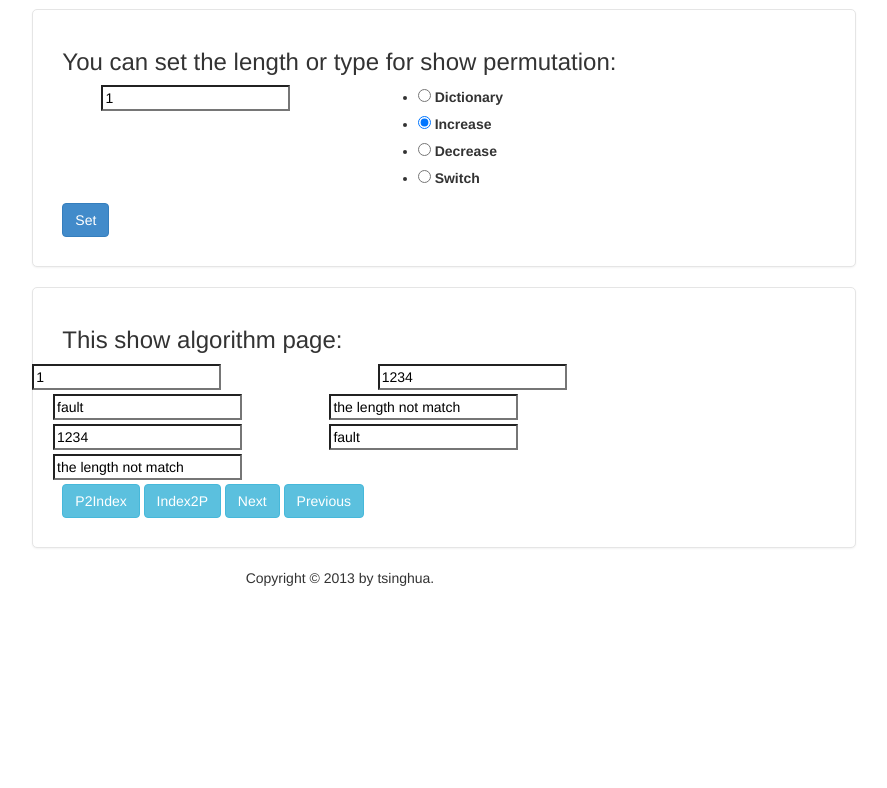
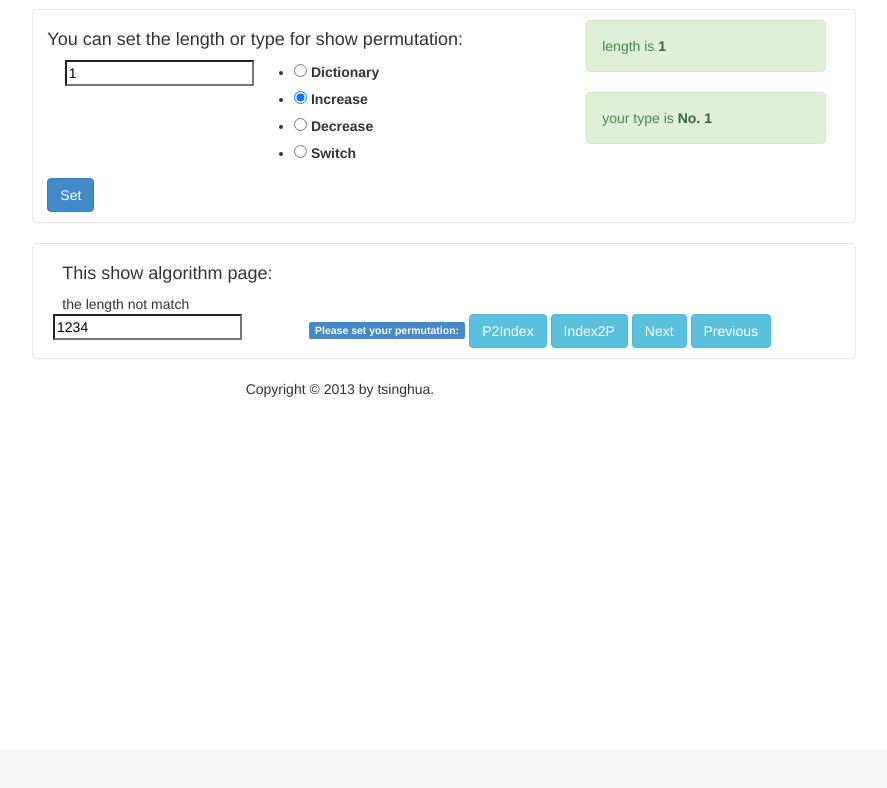
Before and after one commit to youyou0988/PShow, a Django app: page /show/ in a window 1280 px wide. Shown: the part 51-839 px from the top of the page, without its empty margins (196-1083 px from the left). After the commit the page ends 448 px from the top, so only its background shows below. Run offline with Django 3.2, Linux system fonts and the light colour scheme; a user stored in the database is signed in; tables that the repository leaves empty hold one stand-in row (values such as "Sample post"); some libraries are stand-ins or nearby versions.

Commit message:
fix bug and change show.html for better look,but not that good

```diff
--- a/show/views.py
+++ b/show/views.py
@@ -85,7 +85,7 @@ def action(request):
             current_p = current
             current_idx,current_i = index_p_(student.show, current)
 
-            piform = piForm(initial={'permutation':current_p, 'middle':current_idx,'index':current_i,'num':1,'oldpermutation':current_p,'oldmiddle':current_idx,'oldindex':current_index})
+            piform = piForm(initial={'permutation':current_p, 'middle':current_idx,'index':current_i,'num':1,'oldpermutation':current_p,'oldmiddle':current_idx,'oldindex':current_i})
     # for permutation_p
     elif request.method == 'POST' and 'permutation_p' in request.POST:
         piform = piForm(request.POST)
@@ -95,6 +95,6 @@ def action(request):
             current_idx,current_p = permutation_p_(student.show, index)
             current_i = index
 
-            piform = piForm(initial={'permutation':current_p, 'middle':current_idx,'index':current_i,'num':1,'oldpermutation':current_p,'oldmiddle':current_idx,'oldindex':current_index})
+            piform = piForm(initial={'permutation':current_p, 'middle':current_idx,'index':current_i,'num':1,'oldpermutation':current_p,'oldmiddle':current_idx,'oldindex':current_i})
 
     return render_to_response('show.html', RequestContext(request, locals()))
--- a/templates/show.html
+++ b/templates/show.html
@@ -1,8 +1,4 @@
-{% extends "base.html" %}
-
-{% block main %}
-{% load bootstrap %}
-{% load bootstrap_toolkit %}
+{% extends "base.html" %} {% block main %} {% load bootstrap %} {% load bootstrap_toolkit %}
 <style type="text/css">
 .form-signin {
 	background-color: #FFFFFF;
@@ -10,58 +6,55 @@
 	border-radius: 5px 5px 5px 5px;
 	box-shadow: 0 1px 2px rgba(0, 0, 0, 0.05);
 	margin: 0 auto 20px;
-    padding: 19px 29px 29px;
+	padding: 10px 29px 10px;
 }
 </style>
 <div class="form-signin">
-	<h3>You can set the length or type for show permutation:<br /></h3>
+	<div class="row">
+	<div class="col-md-8">
+	<h4>You can set the length or type for show permutation:</h4>
 		<form method="post" action="/show/">
 			{% csrf_token %}
 			<div class="row">
-		<div class="span4 offset1">
-		{{ form.length|bootstrap }}
-		</div>
-         <div class="span4">
-         {{ form.type|bootstrap }}
-		</div>
+				<div class="span4 offset1">{{ form.length|bootstrap }}</div>
+				<div class="span4">{{ form.type|bootstrap }}</div>
 			</div>
 
 			<button type="submit" class="btn btn-primary" value="Set">Set</button>
 		</form>
 	</div>
+
+	<div class="col-md-4">
+		<div class="alert alert-success">length is  <a class="alert-link">{{ student.show.length }}</a></div>
+		<div class="alert alert-success">your type is <a class="alert-link">No. {{ student.show.type }} </a></div>
+
+	</div>
+	</div>
+</div>
 <div class="form-signin">
-	<h3>This show algorithm page:<br /></h3>
+	<h4>This show algorithm page:</h4>
+	{{ current_i }}
 	<form method='POST' action="/show/action/">
 		{% csrf_token %}
 		<div class="row">
-		<div class="span4">
-         {{ piform.num|bootstrap }}
-		</div>
-		<div class="span4 offset1">
-		{{ piform.permutation|bootstrap }}
-		</div>
-		<div class="span4">
-		{{ piform.middle|bootstrap }}
-		</div>
-         <div class="span4">
-         {{ piform.index|bootstrap }}
-		</div>
-		<div class="span4">
-         {{ piform.oldpermutation|bootstrap }}
-		</div>
-		<div class="span4">
-         {{ piform.oldmiddle|bootstrap }}
-		</div>
-		<div class="span4">
-         {{ piform.oldindex|bootstrap }}
-		</div>
+			<span class="label label-primary">Please set your permutation:</span>
+			<div class="span4 ">{{ piform.permutation|bootstrap }}
+			<!-- <div class="span4">{{ piform.num|bootstrap }}</div> -->
+			<!-- <div class="span4 ">{{ piform.permutation|bootstrap }}</div>
+			<div class="span4">{{ piform.middle|bootstrap }}</div>
+			<div class="span4">{{ piform.index|bootstrap }}</div>
+			<div class="span4">{{ piform.oldpermutation|bootstrap }}</div>
+			<div class="span4">{{ piform.oldmiddle|bootstrap }}</div>
+			<div class="span4">{{ piform.oldindex|bootstrap }}</div> -->
 
 		</div>
 
-    <input type="submit" name="index_p" value="P2Index" class="btn btn-info">
+		<input type="submit" name="index_p" value="P2Index"
+			class="btn btn-info">
 		<input type="submit" name="permutation_p" value="Index2P" class="btn btn-info">
 		<input type="submit" name="next_p" value="Next" class="btn btn-info">
-    <input type="submit" name="pre_p" value="Previous" class="btn btn-info">
+		<input type="submit" name="pre_p" value="Previous"
+			class="btn btn-info">
 	</form>
 </div>
 {% endblock %}
```
Lines whose indentation alone changed are shown as unchanged.
